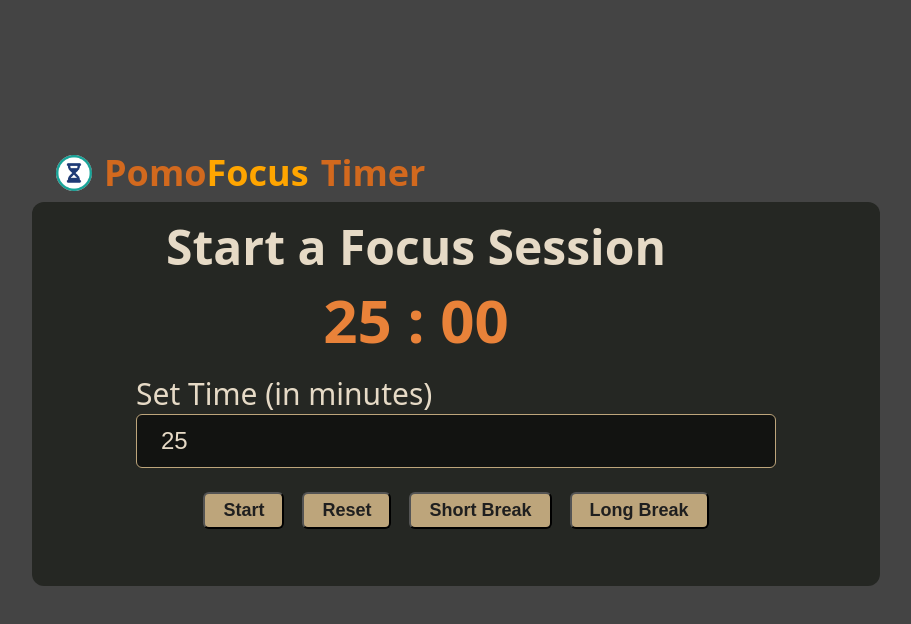
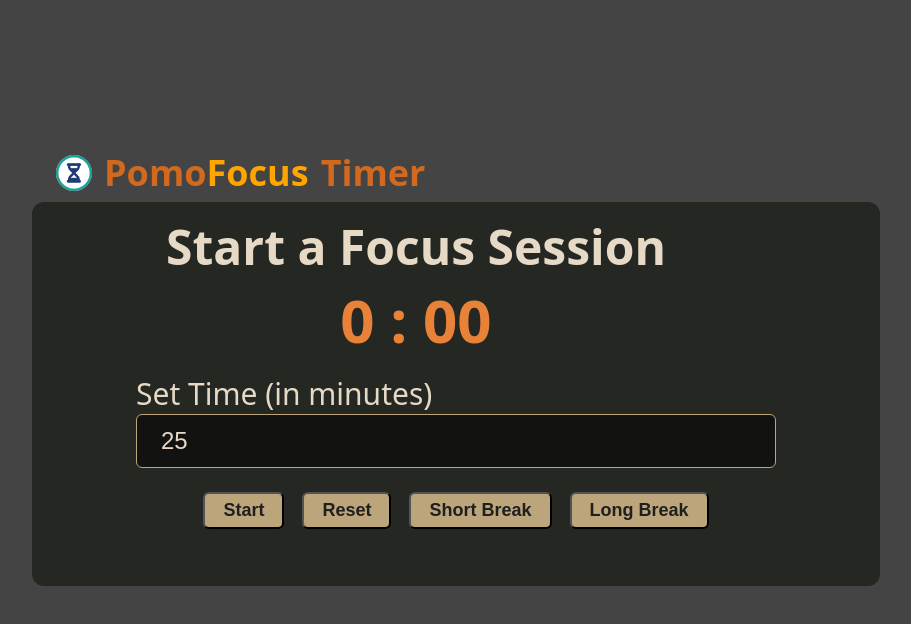
Before and after one commit to WaithakaGuru/Pomodoro-Timer, a React (Vite) app: page / in a window 1280 px wide. Shown: the top 624 px of the page, without its empty margins (184-1095 px from the left). Built offline with nearby package versions, Linux system fonts and the light colour scheme.

Commit message:
Add a dynamic time for the countDown time display; in place of default values

```diff
--- a/src/Components/TimeCount.jsx
+++ b/src/Components/TimeCount.jsx
@@ -5,7 +5,7 @@
     return (
         <div className="modes">
             <p className="time-holder">
-                {time|| 0} : 00
+                {time.mins|| 0} : {time.secs || `00`}
             </p>
         </div>
     )
```
